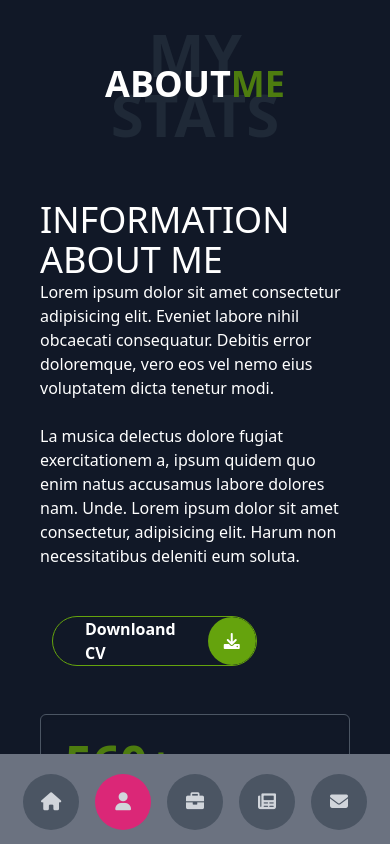
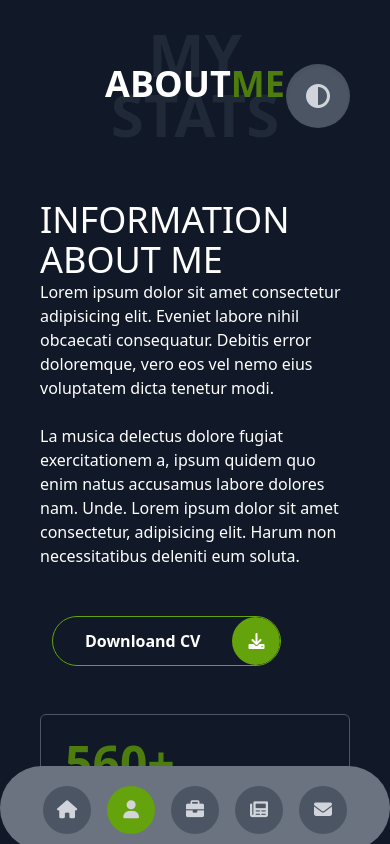
Before and after one commit to Linhss/Profile, a website: page public/index.html in a window 390 px wide. Both pictures are taken after a click on the element 123 px from the left and 802 px from the top of the page. Shown: the top 844 px of the page. Drawn offline with Linux system fonts and the light colour scheme.

Commit message:
upload file

```diff
--- a/public/index.html
+++ b/public/index.html
@@ -32,7 +32,7 @@
                     <div class="my-0 mx-auto w-5/6
                                 lg:ml-28 mb-20 md:mb-0 ">
                         <img src="./img/anh home.jpg" alt=""
-                            class=" w-full h-full object-cover transition-all ease-in-out rounded-3xl border-lime-800 border-4 lg:border-gray-600">
+                            class=" w-full h-full object-cover transition-all ease-in-out rounded-3xl border-lime-800 border-4 lg:border-gray-600 lg:rounded-full">
                     </div>
                 </div>
                 <!-- right header  -->
@@ -41,7 +41,7 @@
                     <!-- name -->
                     <h1 class=" text-4xl font-bold ml-3 text-white
                                 lg:text-5xl lg:font-bold lg:ml-3">
-                        Hi, I'm <span class=" text-lime-600">Nguyen Tuan Linh.</span>
+                        Hi, I'm <span class=" text-lime-700">Nguyen Tuan Linh.</span>
                         A web Developer
                     </h1>
                     <!-- desc -->
@@ -54,7 +54,7 @@
                     <div class="flex self-start">
                         <!-- main-btn  -->
                         <a href="#"
-                            class="rounded-full ml-3 text-inherit font-semibold relative border border-lime-600 flex self-start items-center overflow-hidden duration-500 hover:bg-lime-600 ">
+                            class="rounded-full ml-3 text-inherit font-semibold relative border border-lime-600 flex self-start items-center overflow-hidden duration-500 lg:hover:bg-lime-600 ">
                             <!-- btn-text  -->
                             <span class=" px-8 py-0">Downloand CV</span>
                             <!-- btn-icon  -->
@@ -99,10 +99,10 @@
                             Lorem ipsum dolor sit amet consectetur, adipisicing elit.
                             Harum non necessitatibus deleniti eum soluta.
                         </p>
-                        <div class=" flex flex-col justify-center pr-36 my-12">
+                        <div class="flex self-start my-12">
                             <!-- main-btn  -->
                             <a href="#"
-                                class="rounded-full ml-3 text-inherit font-semibold relative border border-lime-600 flex self-start flex items-center  overflow-hidden duration-500 hover:bg-lime-600">
+                                class="rounded-full ml-3 text-inherit font-semibold relative border border-lime-600 flex self-start items-center overflow-hidden duration-500 lg:hover:bg-lime-600 ">
                                 <!-- btn-text  -->
                                 <span class=" px-8 py-0">Downloand CV</span>
                                 <!-- btn-icon  -->
@@ -801,7 +801,7 @@
                                 excepturi perspiciatis quas quasi.
                             </p>
                             <!-- contact info -->
-                            <div>
+                            <div class="text-xs md:text-sm lg:text-base">
                                 <div class="flex items-center justify-between">
                                     <!-- contact item  -->
                                     <div class="grid grid-cols-custom ">
@@ -832,7 +832,7 @@
                                 </div>
                                 <div class="flex items-center justify-between mt-7">
                                     <!-- contact item  -->
-                                    <div class="grid grid-cols-custom ">
+                                    <div class="grid grid-cols-custom">
                                         <i class="fa-solid fa-user-graduate flex items-center text-xl"></i>
                                         <span>
                                             Education
@@ -840,7 +840,7 @@
                                     </div>
                                     <p>
                                         <span>
-                                            : Trường ĐH Kinh Doanh Và Công Nghệ Hà Nội
+                                            : Trường ĐH Kinh Doanh <br> Và Công Nghệ Hà Nội
                                         </span>
                                     </p>
                                 </div>
@@ -938,10 +938,10 @@
                                         name="" id="" cols="15" rows="8" placeholder="messager Here..."></textarea>
                                 </div>
                                 <!-- submit-btn  -->
-                                <div class=" flex flex-col justify-center pr-36 mb-32">
+                                <div class="flex self-start mb-24">
                                     <!-- main-btn  -->
                                     <a href="#"
-                                        class="rounded-full ml-3 text-inherit font-semibold relative border border-lime-600 flex self-start items-center  overflow-hidden duration-500 hover:bg-lime-600">
+                                        class="rounded-full ml-3 text-inherit font-semibold relative border border-lime-600 flex self-start items-center overflow-hidden duration-500 lg:hover:bg-lime-600 ">
                                         <!-- btn-text  -->
                                         <span class=" px-8 py-0">Downloand CV</span>
                                         <!-- btn-icon  -->
@@ -960,23 +960,23 @@
     <div class="container ">
         <!-- container  -->
         <div
-            class="controlls md:fixed z-20 md:top-1/2 md:inset-y-0 md:right-10 md:w-16 md:flex md:flex-col md:items-center md:justify-center md:bg-transparent md:transform md:-translate-y-1/2 flex justify-center items-center w-full bg-gray-500 fixed -translate-y-1/2 top-auto -bottom-12 flex-row">
+            class="controlls md:fixed z-20 md:top-1/2 md:inset-y-0 md:right-10 md:w-16 md:flex md:flex-col md:items-center md:justify-center md:bg-transparent md:transform md:-translate-y-1/2 flex justify-center items-center w-full bg-gray-500 rounded-full fixed -translate-y-1/2 top-auto -bottom-12 flex-row">
             <!-- controlls 1 -->
             <div>
                 <!-- control  -->
                 <div
-                    class="control my-4 mx-2 active-btn  p-4 cursor-pointer bg-gray-600 transition-all duration-500 ease-in-out w-14 h-14 rounded-full flex justify-center items-center mt-5 ">
+                    class="control my-4 mx-2 active-btn  p-4 cursor-pointer bg-gray-600 transition-all duration-500 ease-in-out w-12 h-12 md:w-14 md:h-14 rounded-full flex justify-center items-center mt-5 ">
                     <!-- control 1 -->
                     <div data-id="home">
                         <i class="fa-solid fa-house text-lg text-gray-300 pointer-events-none"></i>
                     </div>
                 </div>
             </div>
-            <!-- controlls 2 -->
+            <!-- controlls 2-->
             <div>
                 <!-- control  -->
                 <div
-                    class="control my-4 mx-2 p-4 cursor-pointer bg-gray-600 w-14 h-14 rounded-full flex justify-center items-center mt-5 ">
+                    class="control my-4 mx-2 p-4 cursor-pointer bg-gray-600 w-12 h-12 md:w-14 md:h-14 rounded-full flex justify-center items-center mt-5 ">
                     <!-- control 2 -->
                     <div data-id="about">
                         <i class="fa-solid fa-user text-lg text-gray-300 pointer-events-none"></i>
@@ -987,7 +987,7 @@
             <div>
                 <!-- control  -->
                 <div
-                    class="control my-4 mx-2 p-4 cursor-pointer bg-gray-600 w-14 h-14 rounded-full flex justify-center items-center mt-5  ">
+                    class="control my-4 mx-2 p-4 cursor-pointer bg-gray-600 w-12 h-12 md:w-14 md:h-14 rounded-full flex justify-center items-center mt-5  ">
                     <!-- control 3 -->
                     <div data-id="portfolio">
                         <i class="fa-solid fa-briefcase text-lg text-gray-300 pointer-events-none"></i>
@@ -998,18 +998,18 @@
             <div>
                 <!-- control  -->
                 <div
-                    class="control my-4 mx-2 p-4 cursor-pointer bg-gray-600 w-14 h-14 rounded-full flex justify-center items-center mt-5 ">
+                    class="control my-4 mx-2 p-4 cursor-pointer bg-gray-600 w-12 h-12 md:w-14 md:h-14 rounded-full flex justify-center items-center mt-5 ">
                     <!-- control 4 -->
                     <div data-id="blogs">
                         <i class="fa-solid fa-newspaper text-lg text-gray-300 pointer-events-none"></i>
                     </div>
                 </div>
             </div>
-            <!-- controlls 5 -->
+            <!--controlls 5-->
             <div>
-                <!-- control  -->
+                <!-- control-->
                 <div data-id="contact"
-                    class="control my-4 mx-2 p-4 cursor-pointer bg-gray-600 w-14 h-14 rounded-full flex justify-center items-center mt-5 ">
+                    class="control my-4 mx-2 p-4 cursor-pointer bg-gray-600 w-12 h-12 md:w-14 md:h-14 rounded-full flex justify-center items-center mt-5 ">
                     <!-- control 5 -->
                     <div data-id="contact">
                         <i class="fa-solid fa-envelope text-lg text-gray-300 pointer-events-none"></i>
@@ -1020,11 +1020,10 @@
     </div>
     <!-- theme btn -->
     <div
-        class="theme-btn top-16 right-28 w-16 h-16 rounded-full bg-gray-600 cursor-pointer fixed flex justify-center items-center shadow-inner transition-all ease-in-out active:translate-y-1 hidden">
+        class="theme-btn top-16 right-10  w-16 h-16 rounded-full bg-gray-600 cursor-pointer fixed flex justify-center items-center shadow-inner ease-in-out active:translate-y-1">
         <i class="fas fa-adjust text-2xl text-gray-300 pointer-events-none"></i>
     </div>
     <!-- main js -->
     <script src="./main.js"></script>
 </body>
-
 </html>
--- a/src/tailwind.css
+++ b/src/tailwind.css
@@ -5,7 +5,7 @@
 
 .active-btn{
     @apply
-    bg-pink-600
+    bg-lime-600
     text-white
 }
 
--- a/tailwind.config.js
+++ b/tailwind.config.js
@@ -7,7 +7,7 @@ module.exports = {
         custom:'-1'
       },
       height:{
-        custom:"961px"
+        custom:"900px"
       },
       gridTemplateColumns:{
         custom:'40px 1fr'
```
Also changed, not shown: public/style.css, 1 other file.
